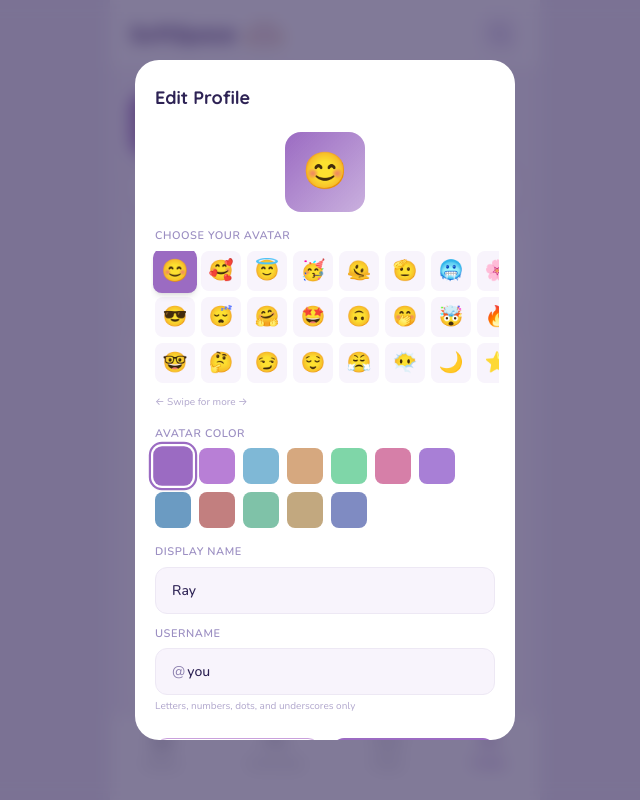
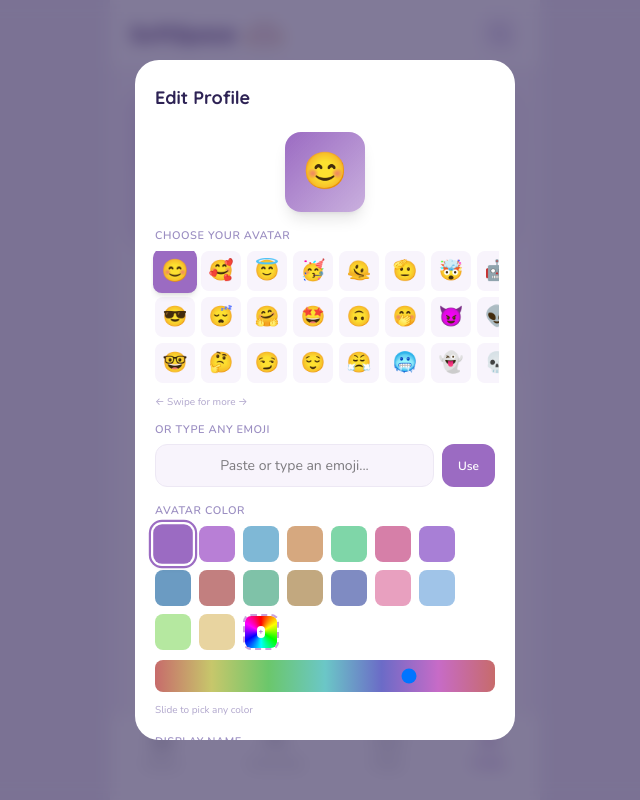
Before and after one commit to RayMangahas/rausche.ai, a Next.js app: page /profile in a window 1280 px wide. Both pictures are taken after a click on the button "Edit Profile". Shown: the top 800 px of the page, without its empty margins (315-955 px from the left). Built offline with nearby package versions, Linux system fonts and the light colour scheme.

Commit message:
all emojis and input for photos

```diff
--- a/src/app/profile/page.tsx
+++ b/src/app/profile/page.tsx
@@ -7,20 +7,26 @@ function wordCount(text: string) {
   return text.trim() === "" ? 0 : text.trim().split(/\s+/).length;
 }
 
-const AVATAR_EMOJIS = [
-  // Row-style groups — 3 rows visible, scroll horizontally
+const POPULAR_EMOJIS = [
   "😊", "😎", "🤓", "🥰", "😴", "🤔", "😇", "🤗", "😏", "🥳",
-  "🤩", "😌", "🫠", "🙃", "😤", "🫡", "🤭", "😶‍🌫️", "🥶", "🤯",
+  "🤩", "😌", "🫠", "🙃", "😤", "🫡", "🤭", "🥶", "🤯", "😈",
+  "👻", "🤖", "👽", "💀", "🎃", "🥺", "😭", "🫶", "✌️", "🤙",
   "🌙", "🌸", "🔥", "⭐", "🎵", "🎮", "📚", "🎨", "🐱", "🐶",
   "🦋", "🌊", "☕", "🍕", "🏀", "🎧", "💜", "✨", "🌈", "🍀",
   "🧠", "💡", "🎯", "🏔️", "🌻", "🍂", "🎭", "🪐", "🦊", "🐻",
   "🐼", "🦄", "🌮", "🍣", "🎸", "🎹", "🏄", "🧘", "🚀", "💎",
+  "🌺", "🍄", "🦩", "🐝", "🦈", "🐙", "🦕", "🐢", "🦜", "🐸",
+  "🍉", "🍑", "🥑", "🌶️", "🧁", "🍩", "🎂", "🍿", "🥤", "🧋",
+  "⚽", "🏈", "🎾", "🏐", "🎳", "🛹", "🏂", "🎿", "🏊", "🚲",
+  "🎪", "🎠", "🎡", "🎢", "🗺️", "🏝️", "🌋", "🏰", "🗽", "🌁",
+  "💐", "🌷", "🌹", "🪷", "🌿", "🍃", "🎋", "🎍", "🪴", "🌵",
 ];
 
-const AVATAR_COLORS = [
+const PRESET_COLORS = [
   "#9B6BC2", "#B87FD6", "#7FB8D6", "#D6A87F",
   "#7FD6A8", "#D67FA8", "#A87FD6", "#6B9BC2",
   "#C27F7F", "#7FC2A8", "#C2A87F", "#7F8BC2",
+  "#E8A0BF", "#A0C4E8", "#B5E8A0", "#E8D4A0",
 ];
 
 export default function ProfilePage() {
@@ -31,13 +37,13 @@ export default function ProfilePage() {
   const [emojiDraft, setEmojiDraft] = useState(profile.avatarEmoji);
   const [colorDraft, setColorDraft] = useState(profile.avatarColor);
   const [editingProfile, setEditingProfile] = useState(false);
+  const [customEmojiInput, setCustomEmojiInput] = useState("");
 
   const [q1Draft, setQ1Draft] = useState("");
   const [q2Draft, setQ2Draft] = useState("");
   const [qualitiesDraft, setQualitiesDraft] = useState(["", "", ""]);
   const [editing, setEditing] = useState<string | null>(null);
 
-  // Media state for each question
   const [q1Media, setQ1Media] = useState<{ url: string; type: "image" | "video" } | null>(null);
   const [q2Media, setQ2Media] = useState<{ url: string; type: "image" | "video" } | null>(null);
   const [q1MediaDraft, setQ1MediaDraft] = useState<{ url: string; type: "image" | "video" } | null>(null);
@@ -45,13 +51,10 @@ export default function ProfilePage() {
 
   const q1FileRef = useRef<HTMLInputElement>(null);
   const q2FileRef = useRef<HTMLInputElement>(null);
+  const colorPickerRef = useRef<HTMLInputElement>(null);
 
-  const handleQ1Change = (val: string) => {
-    if (wordCount(val) <= 200) setQ1Draft(val);
-  };
-  const handleQ2Change = (val: string) => {
-    if (wordCount(val) <= 200) setQ2Draft(val);
-  };
+  const handleQ1Change = (val: string) => { if (wordCount(val) <= 200) setQ1Draft(val); };
+  const handleQ2Change = (val: string) => { if (wordCount(val) <= 200) setQ2Draft(val); };
   const handleQualityChange = (index: number, val: string) => {
     if (val.length <= 20) {
       const updated = [...qualitiesDraft];
@@ -71,28 +74,25 @@ export default function ProfilePage() {
     setDraft({ url, type });
   };
 
+  const handleCustomEmoji = () => {
+    // Extract first emoji from input
+    const emojiMatch = customEmojiInput.match(/\p{Emoji_Presentation}|\p{Emoji}\uFE0F/u);
+    if (emojiMatch) {
+      setEmojiDraft(emojiMatch[0]);
+      setCustomEmojiInput("");
+    }
+  };
+
   const startEditing = (field: string) => {
-    if (field === "q1") {
-      setQ1Draft(profile.q1);
-      setQ1MediaDraft(q1Media);
-    }
-    if (field === "q2") {
-      setQ2Draft(profile.q2);
-      setQ2MediaDraft(q2Media);
-    }
+    if (field === "q1") { setQ1Draft(profile.q1); setQ1MediaDraft(q1Media); }
+    if (field === "q2") { setQ2Draft(profile.q2); setQ2MediaDraft(q2Media); }
     if (field === "q3") setQualitiesDraft([...profile.qualities]);
     setEditing(field);
   };
 
   const handleSave = () => {
-    if (editing === "q1") {
-      setProfile({ q1: q1Draft });
-      setQ1Media(q1MediaDraft);
-    }
-    if (editing === "q2") {
-      setProfile({ q2: q2Draft });
-      setQ2Media(q2MediaDraft);
-    }
+    if (editing === "q1") { setProfile({ q1: q1Draft }); setQ1Media(q1MediaDraft); }
+    if (editing === "q2") { setProfile({ q2: q2Draft }); setQ2Media(q2MediaDraft); }
     if (editing === "q3") setProfile({ qualities: [...qualitiesDraft] });
     setEditing(null);
   };
@@ -108,30 +108,27 @@ export default function ProfilePage() {
   };
 
   const saveProfile = () => {
-    setProfile({
-      name: nameDraft,
-      username: usernameDraft,
-      avatarEmoji: emojiDraft,
-      avatarColor: colorDraft,
-    });
+    setProfile({ name: nameDraft, username: usernameDraft, avatarEmoji: emojiDraft, avatarColor: colorDraft });
     setEditingProfile(false);
   };
 
   const MediaPreview = ({ media, small }: { media: { url: string; type: "image" | "video" } | null; small?: boolean }) => {
     if (!media) return null;
     const cls = small ? "w-full h-32 rounded-xl mt-2" : "w-full h-40 rounded-xl mt-2";
-    if (media.type === "video") {
-      return <video src={media.url} className={`${cls} object-cover bg-black`} controls />;
-    }
+    if (media.type === "video") return <video src={media.url} className={`${cls} object-cover bg-black`} controls />;
     return <img src={media.url} alt="Uploaded" className={`${cls} object-cover`} />;
   };
 
   return (
     <div className="px-5 pt-6 pb-24">
-      {/* Profile header */}
+      {/* Profile banner with user color */}
+      <div
+        className="rounded-softer p-5 mb-5 -mx-1"
+        style={{ background: `linear-gradient(135deg, ${profile.avatarColor}20, ${profile.avatarColor}08)` }}
+      >
         <div className="flex items-center gap-4 mb-3">
           <div
-          className="w-16 h-16 rounded-soft flex items-center justify-center text-3xl"
+            className="w-16 h-16 rounded-soft flex items-center justify-center text-3xl shadow-lg"
             style={{ background: `linear-gradient(135deg, ${profile.avatarColor}, ${profile.avatarColor}88)` }}
           >
             {profile.avatarEmoji}
@@ -142,9 +139,10 @@ export default function ProfilePage() {
           </div>
         </div>
 
-      <button onClick={openEditProfile} className="w-full mb-5 py-2 rounded-xl border border-soft-lavender text-[13px] font-semibold text-soft-purple bg-white hover:bg-soft-lavender-bg transition-colors cursor-pointer">
+        <button onClick={openEditProfile} className="w-full py-2 rounded-xl border text-[13px] font-semibold text-soft-purple bg-white/80 hover:bg-white transition-colors cursor-pointer" style={{ borderColor: `${profile.avatarColor}40` }}>
           Edit Profile
         </button>
+      </div>
 
       {/* Stats */}
       <div className="grid grid-cols-3 gap-2.5 mb-5">
@@ -169,43 +167,26 @@ export default function ProfilePage() {
           >
             {profile.avatarEmoji}
           </div>
-          <p className="text-[11px] text-soft-text-secondary font-semibold uppercase tracking-wider">
-            Get to know me
-          </p>
+          <p className="text-[11px] text-soft-text-secondary font-semibold uppercase tracking-wider">Get to know me</p>
         </div>
 
         <div className="flex flex-col gap-5">
           {/* Q1 */}
           <div>
-            <p className="text-[13px] font-bold text-soft-purple-deep mb-1.5">
-              When you&apos;re down, what usually cheers you up?
-            </p>
+            <p className="text-[13px] font-bold text-soft-purple-deep mb-1.5">When you&apos;re down, what usually cheers you up?</p>
             {editing === "q1" ? (
               <div>
                 <textarea value={q1Draft} onChange={(e) => handleQ1Change(e.target.value)} autoFocus placeholder="Type your answer..." className="w-full bg-soft-lavender-bg rounded-xl px-3.5 py-3 text-[13px] text-soft-purple-deeper leading-relaxed font-medium border-l-[3px] border-soft-lavender outline-none resize-none min-h-[80px] focus:ring-2 focus:ring-soft-purple/20" />
-
-                {/* Media preview */}
                 {q1MediaDraft && (
                   <div className="relative">
                     <MediaPreview media={q1MediaDraft} />
-                    <button
-                      onClick={() => setQ1MediaDraft(null)}
-                      className="absolute top-4 right-2 bg-black/50 text-white rounded-full w-6 h-6 flex items-center justify-center text-xs"
-                    >
-                      ✕
-                    </button>
+                    <button onClick={() => setQ1MediaDraft(null)} className="absolute top-4 right-2 bg-black/50 text-white rounded-full w-6 h-6 flex items-center justify-center text-xs">✕</button>
                   </div>
                 )}
-
                 <div className="flex items-center justify-between mt-1.5">
                   <div className="flex items-center gap-2">
                     <p className="text-[10px] text-soft-muted-light">{wordCount(q1Draft)} / 200 words</p>
-                    <button
-                      onClick={() => q1FileRef.current?.click()}
-                      className="text-[11px] text-soft-purple font-semibold flex items-center gap-1 hover:text-soft-purple-dark transition-colors"
-                    >
-                      📷 Add photo/video
-                    </button>
+                    <button onClick={() => q1FileRef.current?.click()} className="text-[11px] text-soft-purple font-semibold flex items-center gap-1 hover:text-soft-purple-dark transition-colors">📷 Add photo/video</button>
                     <input ref={q1FileRef} type="file" accept="image/*,video/*" className="hidden" onChange={(e) => handleFileSelect(e, setQ1MediaDraft)} />
                   </div>
                   <div className="flex gap-2">
@@ -226,34 +207,20 @@ export default function ProfilePage() {
 
           {/* Q2 */}
           <div>
-            <p className="text-[13px] font-bold text-soft-purple-deep mb-1.5">
-              What&apos;s a non-school topic you&apos;ve explored deeply just because you were curious?
-            </p>
+            <p className="text-[13px] font-bold text-soft-purple-deep mb-1.5">What&apos;s a non-school topic you&apos;ve explored deeply just because you were curious?</p>
             {editing === "q2" ? (
               <div>
                 <textarea value={q2Draft} onChange={(e) => handleQ2Change(e.target.value)} autoFocus placeholder="Type your answer..." className="w-full bg-soft-lavender-bg rounded-xl px-3.5 py-3 text-[13px] text-soft-purple-deeper leading-relaxed font-medium border-l-[3px] border-soft-lavender outline-none resize-none min-h-[80px] focus:ring-2 focus:ring-soft-purple/20" />
-
                 {q2MediaDraft && (
                   <div className="relative">
                     <MediaPreview media={q2MediaDraft} />
-                    <button
-                      onClick={() => setQ2MediaDraft(null)}
-                      className="absolute top-4 right-2 bg-black/50 text-white rounded-full w-6 h-6 flex items-center justify-center text-xs"
-                    >
-                      ✕
-                    </button>
+                    <button onClick={() => setQ2MediaDraft(null)} className="absolute top-4 right-2 bg-black/50 text-white rounded-full w-6 h-6 flex items-center justify-center text-xs">✕</button>
                   </div>
                 )}
-
                 <div className="flex items-center justify-between mt-1.5">
                   <div className="flex items-center gap-2">
                     <p className="text-[10px] text-soft-muted-light">{wordCount(q2Draft)} / 200 words</p>
-                    <button
-                      onClick={() => q2FileRef.current?.click()}
-                      className="text-[11px] text-soft-purple font-semibold flex items-center gap-1 hover:text-soft-purple-dark transition-colors"
-                    >
-                      📷 Add photo/video
-                    </button>
+                    <button onClick={() => q2FileRef.current?.click()} className="text-[11px] text-soft-purple font-semibold flex items-center gap-1 hover:text-soft-purple-dark transition-colors">📷 Add photo/video</button>
                     <input ref={q2FileRef} type="file" accept="image/*,video/*" className="hidden" onChange={(e) => handleFileSelect(e, setQ2MediaDraft)} />
                   </div>
                   <div className="flex gap-2">
@@ -274,9 +241,7 @@ export default function ProfilePage() {
 
           {/* Q3 */}
           <div>
-            <p className="text-[13px] font-bold text-soft-purple-deep mb-1.5">
-              What kind of person do you hope to become? Pick three qualities.
-            </p>
+            <p className="text-[13px] font-bold text-soft-purple-deep mb-1.5">What kind of person do you hope to become? Pick three qualities.</p>
             {editing === "q3" ? (
               <div>
                 <div className="flex flex-wrap gap-2">
@@ -347,7 +312,7 @@ export default function ProfilePage() {
             {/* Avatar preview */}
             <div className="flex justify-center mb-4">
               <div
-                className="w-20 h-20 rounded-soft flex items-center justify-center text-4xl"
+                className="w-20 h-20 rounded-soft flex items-center justify-center text-4xl shadow-lg"
                 style={{ background: `linear-gradient(135deg, ${colorDraft}, ${colorDraft}88)` }}
               >
                 {emojiDraft}
@@ -355,20 +320,16 @@ export default function ProfilePage() {
             </div>
 
             {/* Scrollable emoji picker — 3 rows */}
-            <div className="mb-4">
-              <label className="text-[11px] text-soft-text-secondary font-semibold uppercase tracking-wider block mb-1.5">
-                Choose your avatar
-              </label>
+            <div className="mb-3">
+              <label className="text-[11px] text-soft-text-secondary font-semibold uppercase tracking-wider block mb-1.5">Choose your avatar</label>
               <div className="overflow-x-auto pb-2 -mx-1 px-1" style={{ scrollbarWidth: "none" }}>
                 <div className="grid grid-rows-3 grid-flow-col gap-1.5 w-max">
-                  {AVATAR_EMOJIS.map((emoji) => (
+                  {POPULAR_EMOJIS.map((emoji) => (
                     <button
                       key={emoji}
                       onClick={() => setEmojiDraft(emoji)}
                       className={`w-10 h-10 rounded-lg text-xl flex items-center justify-center transition-all flex-shrink-0 ${
-                        emojiDraft === emoji
-                          ? "bg-soft-purple scale-110 shadow-md"
-                          : "bg-soft-lavender-bg hover:bg-soft-lavender-light"
+                        emojiDraft === emoji ? "bg-soft-purple scale-110 shadow-md" : "bg-soft-lavender-bg hover:bg-soft-lavender-light"
                       }`}
                     >
                       {emoji}
@@ -379,24 +340,111 @@ export default function ProfilePage() {
               <p className="text-[10px] text-soft-muted-light mt-1">← Swipe for more →</p>
             </div>
 
+            {/* Custom emoji input */}
+            <div className="mb-4">
+              <label className="text-[11px] text-soft-text-secondary font-semibold uppercase tracking-wider block mb-1.5">Or type any emoji</label>
+              <div className="flex gap-2">
+                <input
+                  type="text"
+                  value={customEmojiInput}
+                  onChange={(e) => setCustomEmojiInput(e.target.value)}
+                  placeholder="Paste or type an emoji..."
+                  className="flex-1 bg-soft-lavender-bg rounded-xl px-3 py-2.5 text-[14px] text-center border border-soft-lavender-border outline-none focus:ring-2 focus:ring-soft-purple/20"
+                />
+                <button
+                  onClick={handleCustomEmoji}
+                  className="bg-soft-purple text-white text-[12px] font-semibold px-4 rounded-xl hover:bg-soft-purple-dark transition-colors"
+                >
+                  Use
+                </button>
+              </div>
+            </div>
+
             {/* Color picker */}
             <div className="mb-4">
-              <label className="text-[11px] text-soft-text-secondary font-semibold uppercase tracking-wider block mb-1.5">
-                Avatar color
-              </label>
-              <div className="flex flex-wrap gap-2">
-                {AVATAR_COLORS.map((color) => (
+              <label className="text-[11px] text-soft-text-secondary font-semibold uppercase tracking-wider block mb-1.5">Avatar color</label>
+              <div className="flex flex-wrap gap-2 mb-2.5">
+                {PRESET_COLORS.map((color) => (
                   <button
                     key={color}
                     onClick={() => setColorDraft(color)}
                     className={`w-9 h-9 rounded-lg transition-all ${
-                      colorDraft === color
-                        ? "scale-110 shadow-md ring-2 ring-soft-purple ring-offset-2"
-                        : "hover:scale-105"
+                      colorDraft === color ? "scale-110 shadow-md ring-2 ring-soft-purple ring-offset-2" : "hover:scale-105"
                     }`}
                     style={{ backgroundColor: color }}
                   />
                 ))}
+                {/* Custom color picker button */}
+                <button
+                  onClick={() => colorPickerRef.current?.click()}
+                  className="w-9 h-9 rounded-lg transition-all hover:scale-105 flex items-center justify-center text-[10px] font-bold text-soft-purple border-2 border-dashed border-soft-lavender"
+                  style={{
+                    background: `conic-gradient(from 0deg, #ff0000, #ffff00, #00ff00, #00ffff, #0000ff, #ff00ff, #ff0000)`,
+                    WebkitBackgroundClip: "padding-box",
+                  }}
+                >
+                  <span className="bg-white rounded-md px-0.5 text-[8px]">+</span>
+                </button>
+                <input
+                  ref={colorPickerRef}
+                  type="color"
+                  value={colorDraft}
+                  onChange={(e) => setColorDraft(e.target.value)}
+                  className="hidden"
+                />
+              </div>
+              {/* Color slider */}
+              <div>
+                <input
+                  type="range"
+                  min="0"
+                  max="360"
+                  value={(() => {
+                    // Convert hex to hue
+                    const hex = colorDraft.replace("#", "");
+                    const r = parseInt(hex.substring(0, 2), 16) / 255;
+                    const g = parseInt(hex.substring(2, 4), 16) / 255;
+                    const b = parseInt(hex.substring(4, 6), 16) / 255;
+                    const max = Math.max(r, g, b), min = Math.min(r, g, b);
+                    let h = 0;
+                    if (max !== min) {
+                      const d = max - min;
+                      if (max === r) h = ((g - b) / d + (g < b ? 6 : 0)) * 60;
+                      else if (max === g) h = ((b - r) / d + 2) * 60;
+                      else h = ((r - g) / d + 4) * 60;
+                    }
+                    return Math.round(h);
+                  })()}
+                  onChange={(e) => {
+                    const h = parseInt(e.target.value);
+                    // HSL to hex with saturation 50%, lightness 60%
+                    const s = 0.45, l = 0.60;
+                    const hueToRgb = (p: number, q: number, t: number) => {
+                      if (t < 0) t += 1;
+                      if (t > 1) t -= 1;
+                      if (t < 1 / 6) return p + (q - p) * 6 * t;
+                      if (t < 1 / 2) return q;
+                      if (t < 2 / 3) return p + (q - p) * (2 / 3 - t) * 6;
+                      return p;
+                    };
+                    const q = l < 0.5 ? l * (1 + s) : l + s - l * s;
+                    const p = 2 * l - q;
+                    const r = Math.round(hueToRgb(p, q, h / 360 + 1 / 3) * 255);
+                    const g = Math.round(hueToRgb(p, q, h / 360) * 255);
+                    const b = Math.round(hueToRgb(p, q, h / 360 - 1 / 3) * 255);
+                    setColorDraft(`#${r.toString(16).padStart(2, "0")}${g.toString(16).padStart(2, "0")}${b.toString(16).padStart(2, "0")}`);
+                  }}
+                  className="w-full h-8 rounded-lg appearance-none cursor-pointer"
+                  style={{
+                    background: `linear-gradient(to right,
+                      hsl(0,45%,60%), hsl(30,45%,60%), hsl(60,45%,60%),
+                      hsl(90,45%,60%), hsl(120,45%,60%), hsl(150,45%,60%),
+                      hsl(180,45%,60%), hsl(210,45%,60%), hsl(240,45%,60%),
+                      hsl(270,45%,60%), hsl(300,45%,60%), hsl(330,45%,60%),
+                      hsl(360,45%,60%))`,
+                  }}
+                />
+                <p className="text-[10px] text-soft-muted-light mt-1">Slide to pick any color</p>
               </div>
             </div>
 
```
Lines whose indentation alone changed are shown as unchanged.
